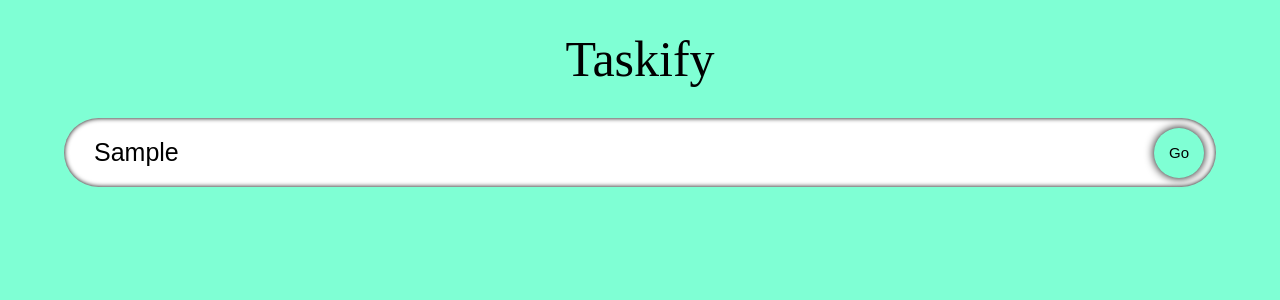
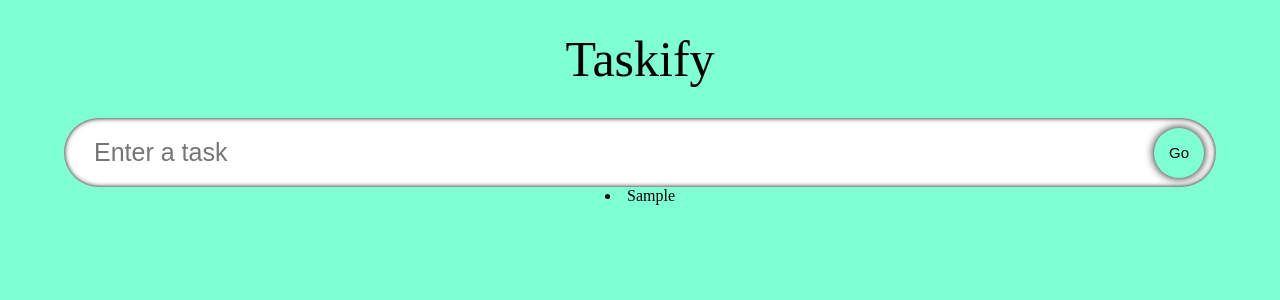
Before and after one commit to eddystruillou/typescript_todolist, a React (Create React App) app: page / in a window 1280 px wide. Both pictures are taken after typing "Sample" into the empty fields and a click on the button "Go". Shown: the top 300 px of the page. Built offline with nearby package versions, Linux system fonts and the light colour scheme; the HTML template or start-up script is replaced by a standard one; a web font is replaced by a local one.

Commit message:
Add element in the todoList and display them

```diff
--- a/src/App.tsx
+++ b/src/App.tsx
@@ -1,6 +1,7 @@
 import React, { useState } from 'react';
 import './App.css';
 import InputField from './components/InputField';
+import TodoList from './components/TodoList';
 import { Todo } from './model';
 
 const App:React.FC = () => {
@@ -9,14 +10,20 @@
 
   const handleAdd = (e: React.FormEvent) => {
     e.preventDefault();
+
+    if (todo) {
+      setTodos([...todos, {id: Date.now(), todo: todo, isDone: false}]);
+      setTodo("");
+    }
   };
 
-  console.log(todo);
+  console.log("Todos", todos);
 
   return (
     <div className="App">
       <span className="heading">Taskify</span>
       <InputField todo={todo} setTodo={setTodo} handleAdd={handleAdd} />
+      <TodoList todos={todos} setTodos={setTodos} />
     </div>
   );
 }
--- a/src/components/InputField.tsx
+++ b/src/components/InputField.tsx
@@ -1,4 +1,4 @@
-import React from "react";
+import React, { useRef } from "react";
 import "./styles.css"
 
 interface Props {
@@ -8,8 +8,16 @@
 }
 
 const InputField: React.FC<Props> = ({ todo, setTodo, handleAdd }) => {
+    const inputRef = useRef<HTMLInputElement>(null);
+
     return (
-    <form className="input" onSubmit={handleAdd} >
+    <form
+    className="input"
+    onSubmit={(e) => {
+        handleAdd(e);
+        inputRef.current?.blur();
+    }}
+    >
         <input
         value={todo}
         onChange={(e) => setTodo(e.target.value)}
--- /dev/null
+++ b/src/components/TodoList.tsx
@@ -0,0 +1,18 @@
+import React from "react";
+import { Todo } from "../model";
+import "./styles.css";
+
+interface Props {
+    todos: Todo[];
+    setTodos: React.Dispatch<React.SetStateAction<Todo[]>>
+}
+
+const TodoList: React.FC<Props> = ({ todos, setTodos }) => {
+  return <div className="todos">
+      {todos.map(todo =>
+          <li>{todo.todo}</li>
+      )}
+  </div>
+}
+
+export default TodoList
--- a/src/components/styles.css
+++ b/src/components/styles.css
@@ -37,3 +37,10 @@
     transform: scale(0.8);
     box-shadow: 0 0 5px black;
 }
+
+.todos {
+    display: flex;
+    justify-content: space-evenly;
+    width: 90%;
+    flex-wrap: wrap;
+}
```
